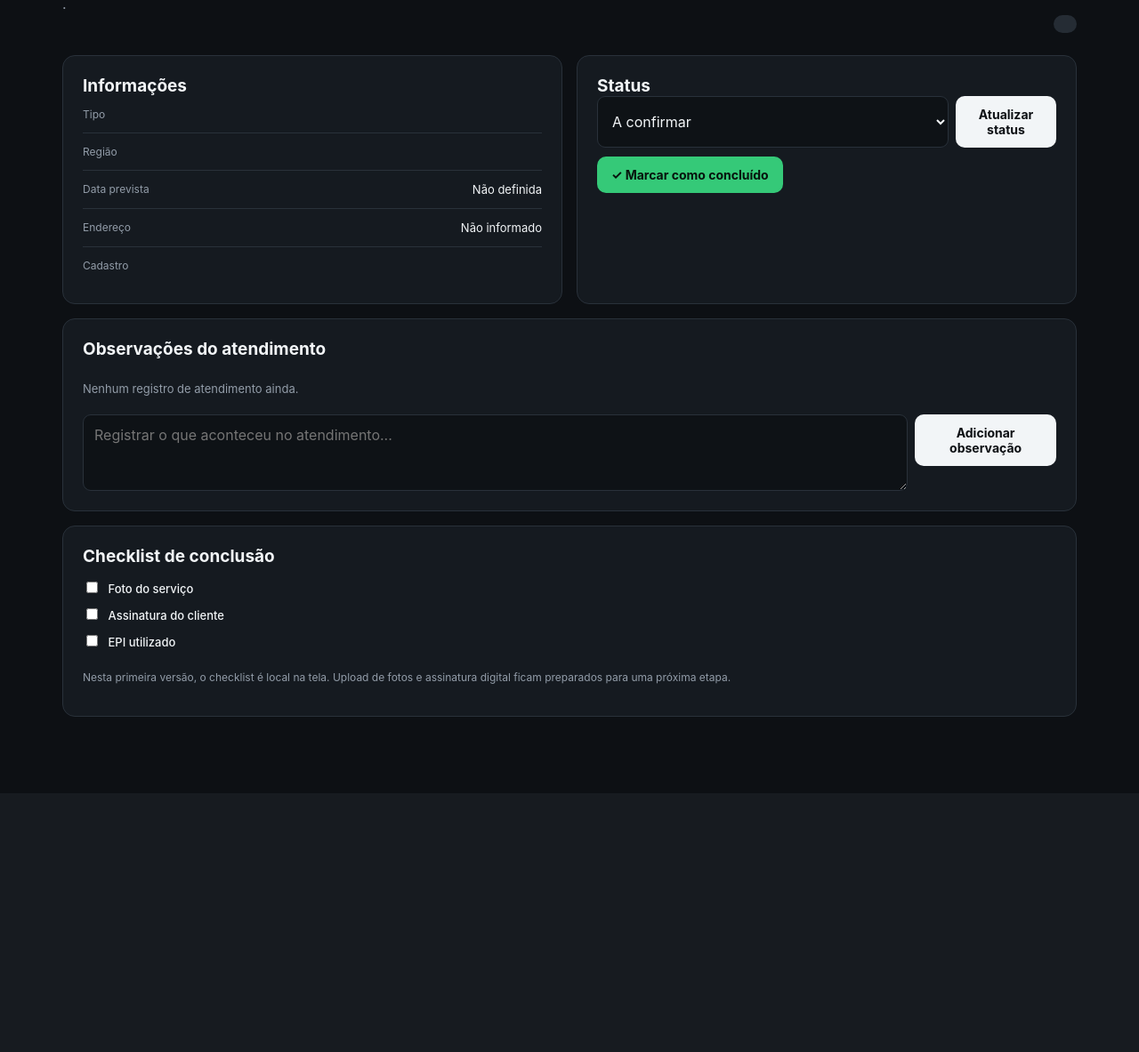
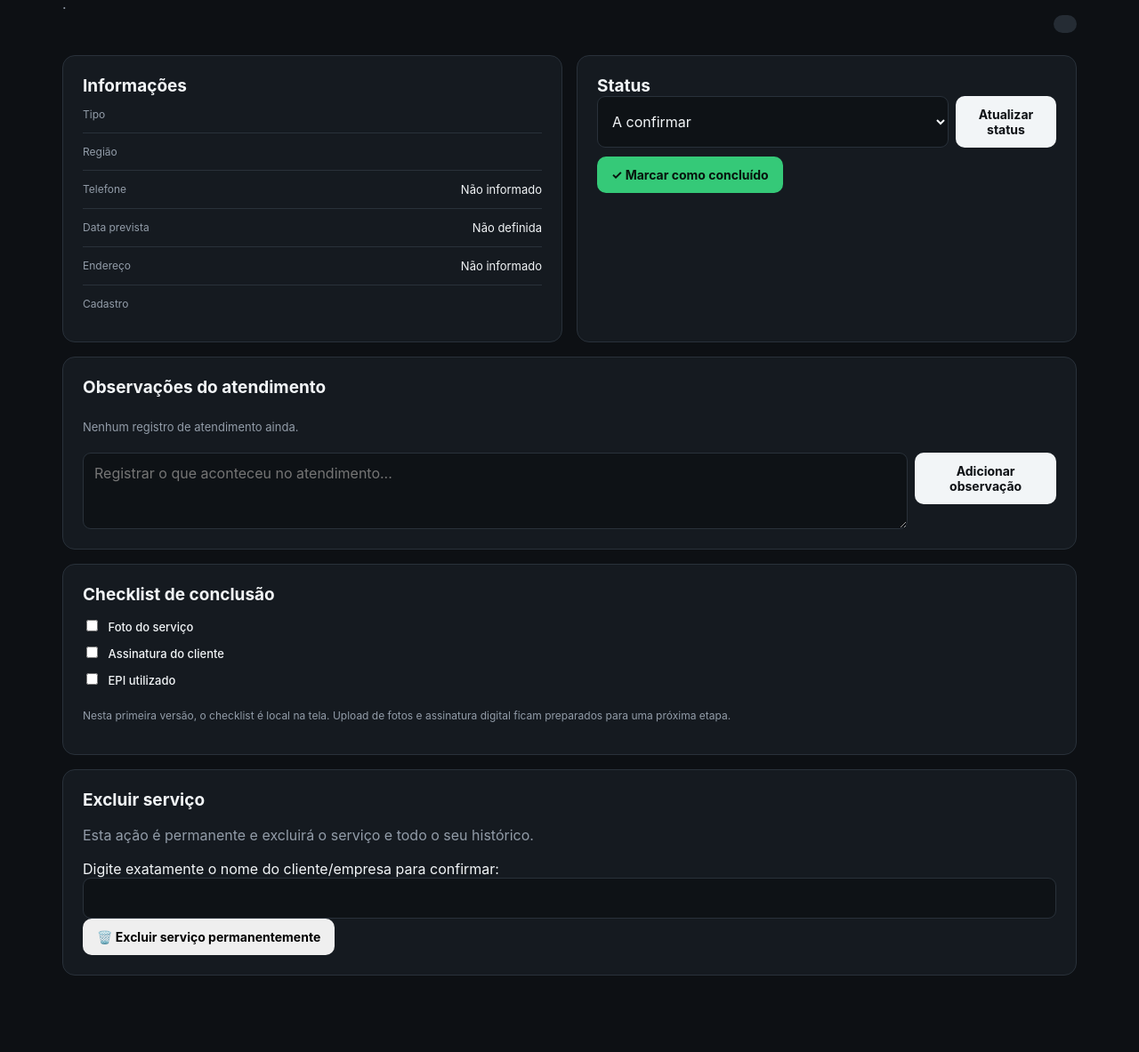
Before and after one commit to aquilajts/assistencia_snapon, a Flask app: template templates/detalhes.html in a window 1280 px wide. Shown: the part 179-1362 px from the top of the page at 89% size. Before the commit the page ends 985 px from the top, so only its background shows below. Run offline with Flask 3, Linux system fonts and the light colour scheme; the template is opened without the code that fills it, so the values that code supplies are empty.

Commit message:
Update detalhes.html

```diff
--- a/templates/detalhes.html
+++ b/templates/detalhes.html
@@ -1,6 +1,7 @@
 {% extends "base.html" %}
 {% block title %}Serviço #{{ servico['id'] }}{% endblock %}
 {% block content %}
+
 <div class="page-head split">
     <div>
         <a class="back" href="{{ url_for('servicos') }}">← Voltar para serviços</a>
@@ -8,65 +9,205 @@
         <h1>{{ servico['cliente'] }}</h1>
         <p class="muted">{{ servico['tipo'] }} · {{ servico['regiao'] }}</p>
     </div>
-    <span class="big-status {{ 'done' if servico['status']=='Concluído' else '' }}">{{ servico['status'] }}</span>
+
+    <span class="big-status {{ 'done' if servico['status']=='Concluído' else '' }}">
+        {{ servico['status'] }}
+    </span>
 </div>
 
 <div class="detail-grid">
+
     <section class="panel">
         <h2>Informações</h2>
+
         <dl>
-            <div><dt>Tipo</dt><dd>{{ servico['tipo'] }}</dd></div>
-            <div><dt>Região</dt><dd>{{ servico['regiao'] }}</dd></div>
-            <div><dt>Data prevista</dt><dd>{{ servico['data_prevista'] or 'Não definida' }}</dd></div>
-            <div><dt>Endereço</dt><dd>{{ servico['endereco'] or 'Não informado' }}</dd></div>
-            <div><dt>Cadastro</dt><dd>{{ servico['criado_em'] }}</dd></div>
-            {% if servico['data_conclusao'] %}<div><dt>Conclusão</dt><dd>{{ servico['data_conclusao'] }}</dd></div>{% endif %}
+            <div>
+                <dt>Tipo</dt>
+                <dd>{{ servico['tipo'] }}</dd>
+            </div>
+
+            <div>
+                <dt>Região</dt>
+                <dd>{{ servico['regiao'] }}</dd>
+            </div>
+
+            <div>
+                <dt>Telefone</dt>
+                <dd>{{ servico['telefone'] or 'Não informado' }}</dd>
+            </div>
+
+            <div>
+                <dt>Data prevista</dt>
+                <dd>{{ servico['data_prevista'] or 'Não definida' }}</dd>
+            </div>
+
+            <div>
+                <dt>Endereço</dt>
+                <dd>{{ servico['endereco'] or 'Não informado' }}</dd>
+            </div>
+
+            <div>
+                <dt>Cadastro</dt>
+                <dd>{{ servico['criado_em'] }}</dd>
+            </div>
+
+            {% if servico['data_conclusao'] %}
+            <div>
+                <dt>Conclusão</dt>
+                <dd>{{ servico['data_conclusao'] }}</dd>
+            </div>
+            {% endif %}
         </dl>
     </section>
 
     <section class="panel">
         <h2>Status</h2>
-        <form method="post" action="{{ url_for('alterar_status', servico_id=servico['id']) }}" class="status-form">
+
+        <form method="post"
+              action="{{ url_for('alterar_status', servico_id=servico['id']) }}"
+              class="status-form">
+
             <select name="status">
-                {% for st in ["A confirmar", "Agendado", "Em andamento", "Concluído", "Problema / Retorno necessário"] %}
-                <option {% if st == servico['status'] %}selected{% endif %}>{{ st }}</option>
+                {% for st in [
+                    "A confirmar",
+                    "Agendado",
+                    "Em andamento",
+                    "Concluído",
+                    "Problema / Retorno necessário"
+                ] %}
+                <option {% if st == servico['status'] %}selected{% endif %}>
+                    {{ st }}
+                </option>
                 {% endfor %}
             </select>
-            <button class="button primary" type="submit">Atualizar status</button>
+
+            <button class="button primary" type="submit">
+                Atualizar status
+            </button>
         </form>
 
         {% if servico['status'] != 'Concluído' %}
-        <form method="post" action="{{ url_for('alterar_status', servico_id=servico['id']) }}" class="complete-box">
+        <form method="post"
+              action="{{ url_for('alterar_status', servico_id=servico['id']) }}"
+              class="complete-box">
+
             <input type="hidden" name="status" value="Concluído">
-            <button class="button success" type="submit">✓ Marcar como concluído</button>
+
+            <button class="button success" type="submit">
+                ✓ Marcar como concluído
+            </button>
         </form>
         {% endif %}
     </section>
+
 </div>
 
 <section class="panel">
     <h2>Observações do atendimento</h2>
+
     {% if servico['observacoes'] %}
-    <div class="initial-note"><b>Observação inicial</b><p>{{ servico['observacoes'] }}</p></div>
+    <div class="initial-note">
+        <b>Observação inicial</b>
+        <p>{{ servico['observacoes'] }}</p>
+    </div>
     {% endif %}
+
     <div class="timeline">
         {% for h in historico %}
-        <article><time>{{ h['criado_em']|replace('T',' ') }}</time><p>{{ h['texto'] }}</p></article>
+        <article>
+            <time>{{ h['criado_em']|replace('T',' ') }}</time>
+            <p>{{ h['texto'] }}</p>
+        </article>
         {% else %}
         <p class="muted">Nenhum registro de atendimento ainda.</p>
         {% endfor %}
     </div>
-    <form method="post" action="{{ url_for('adicionar_observacao', servico_id=servico['id']) }}" class="note-form">
-        <textarea name="texto" rows="3" placeholder="Registrar o que aconteceu no atendimento..."></textarea>
-        <button class="button primary" type="submit">Adicionar observação</button>
+
+    <form method="post"
+          action="{{ url_for('adicionar_observacao', servico_id=servico['id']) }}"
+          class="note-form">
+
+        <textarea
+            name="texto"
+            rows="3"
+            placeholder="Registrar o que aconteceu no atendimento..."></textarea>
+
+        <button class="button primary" type="submit">
+            Adicionar observação
+        </button>
     </form>
 </section>
 
 <section class="panel checklist">
     <h2>Checklist de conclusão</h2>
-    <label><input type="checkbox"> Foto do serviço</label>
-    <label><input type="checkbox"> Assinatura do cliente</label>
-    <label><input type="checkbox"> EPI utilizado</label>
-    <p class="muted small">Nesta primeira versão, o checklist é local na tela. Upload de fotos e assinatura digital ficam preparados para uma próxima etapa.</p>
+
+    <label>
+        <input type="checkbox">
+        Foto do serviço
+    </label>
+
+    <label>
+        <input type="checkbox">
+        Assinatura do cliente
+    </label>
+
+    <label>
+        <input type="checkbox">
+        EPI utilizado
+    </label>
+
+    <p class="muted small">
+        Nesta primeira versão, o checklist é local na tela.
+        Upload de fotos e assinatura digital ficam preparados para uma próxima etapa.
+    </p>
 </section>
+
+<section class="panel danger-panel">
+    <h2>Excluir serviço</h2>
+
+    <p class="muted">
+        Esta ação é permanente e excluirá o serviço e todo o seu histórico.
+    </p>
+
+    <form method="post"
+          action="{{ url_for('excluir_servico', servico_id=servico['id']) }}"
+          class="delete-form"
+          onsubmit="return confirmarExclusao();">
+
+        <label for="nome_confirmacao">
+            Digite exatamente o nome do cliente/empresa para confirmar:
+        </label>
+
+        <input
+            id="nome_confirmacao"
+            name="nome_confirmacao"
+            type="text"
+            placeholder="{{ servico['cliente'] }}"
+            autocomplete="off"
+            required>
+
+        <button class="button danger" type="submit">
+            🗑️ Excluir serviço permanentemente
+        </button>
+    </form>
+</section>
+
+<script>
+function confirmarExclusao() {
+    const campo = document.getElementById("nome_confirmacao");
+    const nomeCliente = {{ servico['cliente']|tojson }};
+
+    if (campo.value !== nomeCliente) {
+        alert("O nome digitado não corresponde exatamente ao cliente/empresa.");
+        return false;
+    }
+
+    return confirm(
+        "ATENÇÃO!\n\n" +
+        "Este serviço e todo o histórico serão excluídos permanentemente.\n\n" +
+        "Deseja realmente continuar?"
+    );
+}
+</script>
+
 {% endblock %}
```
